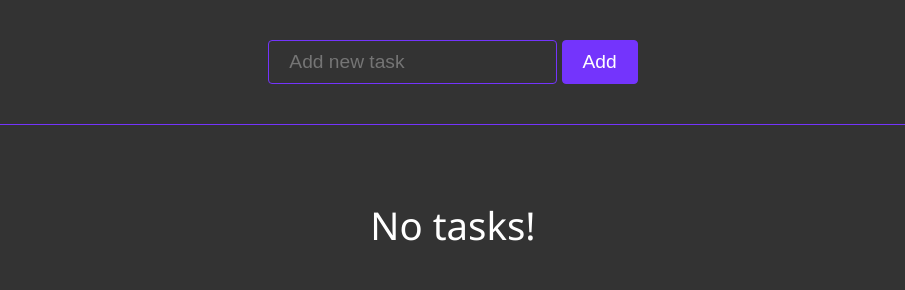
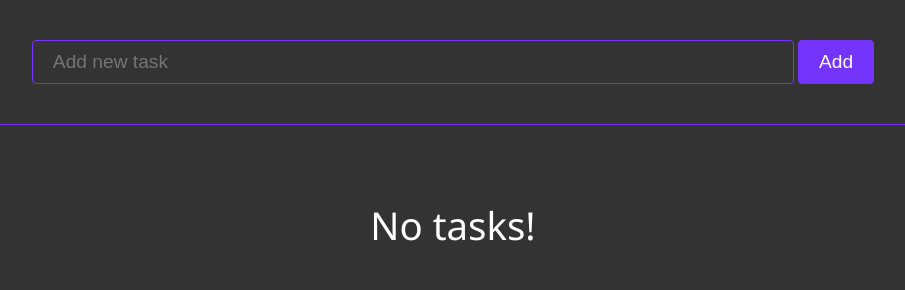
Before and after one commit to AniaPiWo/todo-ts, a website with bundled scripts: page public/index.html in a window 1280 px wide. Shown: the whole page, without its empty margins (187-1092 px from the left). Built offline with nearby package versions, Linux system fonts and the light colour scheme.

Commit message:
fix input

```diff
--- a/public/index.css
+++ b/public/index.css
@@ -164,3 +164,7 @@ input[type='checkbox']:checked:after {
   align-items: center;
   width: 100px;
 }
+
+#new-task-title {
+  width: 720px;
+}
```
